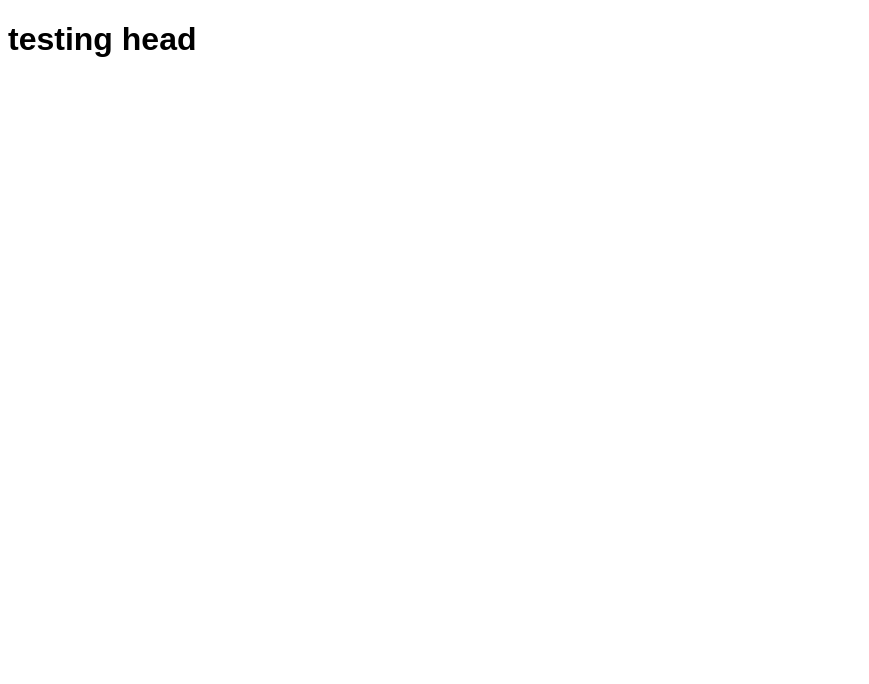
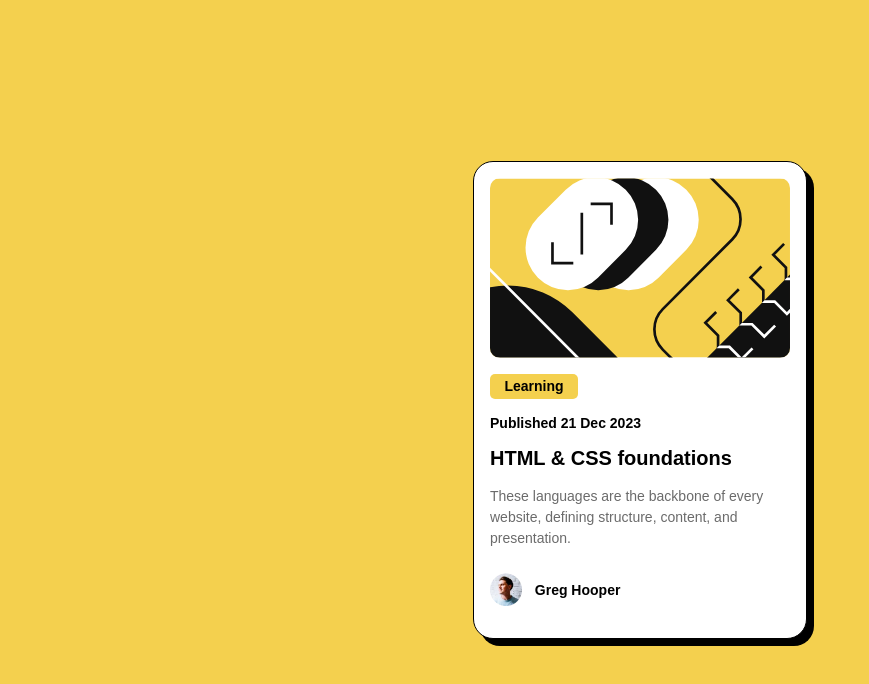
Before and after one commit to Fatma-M/frontend-mentor-newbie-path, a plain HTML site: page index.html in a window 1280 px wide. Shown: the whole page, without its empty margins (0-869 px from the left). Drawn offline with Linux system fonts and the light colour scheme.

Commit message:
implement blog card component

```diff
--- a/index.html
+++ b/index.html
@@ -11,6 +11,27 @@
     <title>Blog Preview Card</title>
   </head>
   <body>
-    <h1>testing head</h1>
+    <section class="blog-card-wrapper">
+      <div class="blog-card">
+        <img
+          src="./assets/images/illustration-article.svg"
+          alt="article illustration"
+          class="blog-card-img" />
+        <span class="blog-card-tag">Learning</span>
+        <p class="blog-card-date">Published 21 Dec 2023</p>
+        <h3>HTML & CSS foundations</h3>
+        <p class="blog-card-description">
+          These languages are the backbone of every website, defining structure,
+          content, and presentation.
+        </p>
+        <p class="blog-card-footer">
+          <img
+            src="./assets/images/image-avatar.webp"
+            alt="avatar"
+            class="blog-card-avatar" />
+          <span>Greg Hooper</span>
+        </p>
+      </div>
+    </section>
   </body>
 </html>
--- a/style.css
+++ b/style.css
@@ -1,6 +1,93 @@
 @import url("./assets/fonts/Figtree-Italic-VariableFont_wght.ttf");
 @import url("./assets/fonts/Figtree-VariableFont_wght.ttf");
+@import url("./assets/fonts/static/Figtree-ExtraBold.ttf");
+
+:root {
+  --yellow-color: hsl(47, 88%, 63%);
+  --white-color: hsl(0, 0%, 100%);
+  --gray-500-color: hsl(0, 0%, 42%);
+  --gray-950-color: hsl(0, 0%, 7%);
+}
+
+* {
+  padding: 0;
+  margin: 0;
+}
 
 body {
   font-family: "Figtree", sans-serif;
+  font-size: 14px;
 }
+
+img {
+  max-width: 100%;
+}
+
+p {
+  margin: 1rem 0;
+}
+
+.blog-card-wrapper {
+  display: flex;
+  justify-content: center;
+  align-items: center;
+  width: 100vw;
+  height: 100vh;
+  background-color: var(--yellow-color);
+}
+
+.blog-card {
+  width: 300px;
+  padding: 1rem;
+  background-color: var(--white-color);
+  border: 1px solid #000;
+  border-radius: 20px;
+  box-shadow: 7px 7px 0 #000;
+}
+
+.blog-card-img {
+  display: block;
+  border-radius: 10px;
+  margin-bottom: 1rem;
+}
+
+.blog-card-tag {
+  display: block;
+  background-color: var(--yellow-color);
+  width: fit-content;
+  padding: 0.3rem 0.9rem;
+  border-radius: 5px;
+  font-weight: bold;
+}
+
+.blog-card-date {
+  font-weight: 600;
+}
+
+h3 {
+  font-size: 20px;
+  font-weight: 800;
+}
+
+h3:hover {
+  color: var(--yellow-color);
+  cursor: pointer;
+}
+
+.blog-card-description {
+  color: var(--gray-500-color);
+  line-height: 1.5;
+}
+
+.blog-card-footer {
+  margin-top: 1.5rem;
+  display: flex;
+  justify-content: start;
+  align-items: center;
+  gap: 0.8rem;
+  font-weight: bold;
+}
+
+.blog-card-footer img {
+  width: 2rem;
+}
```
